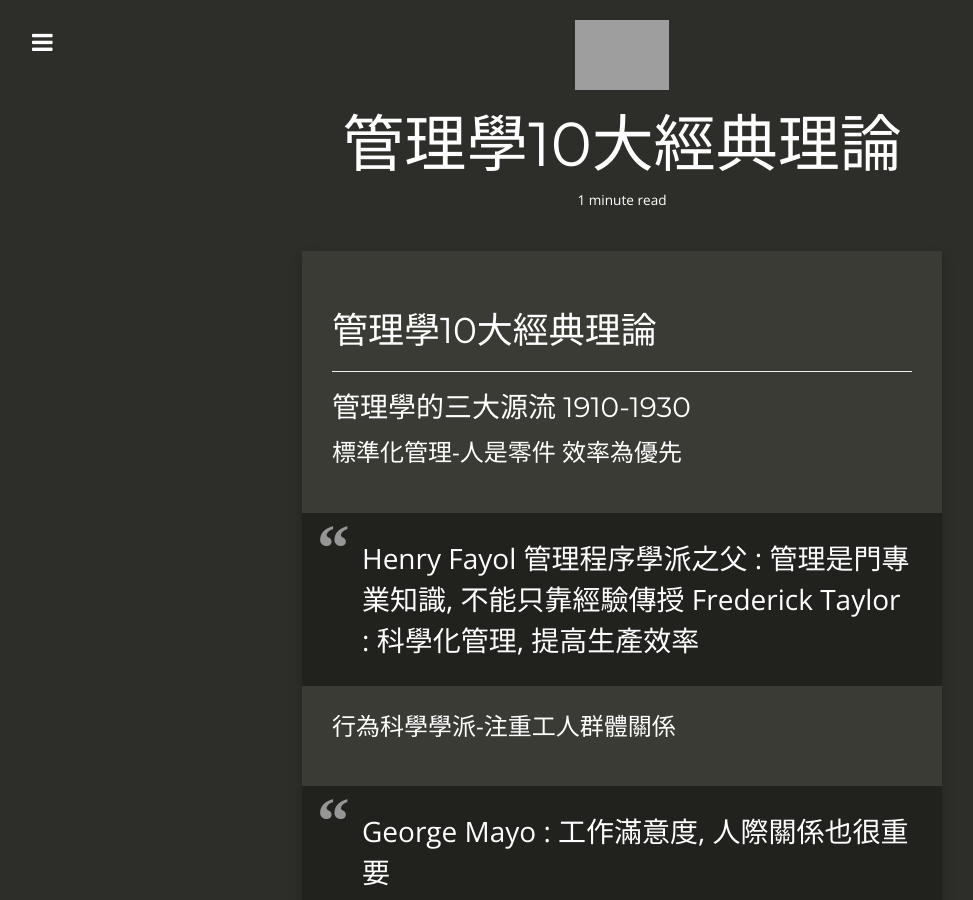
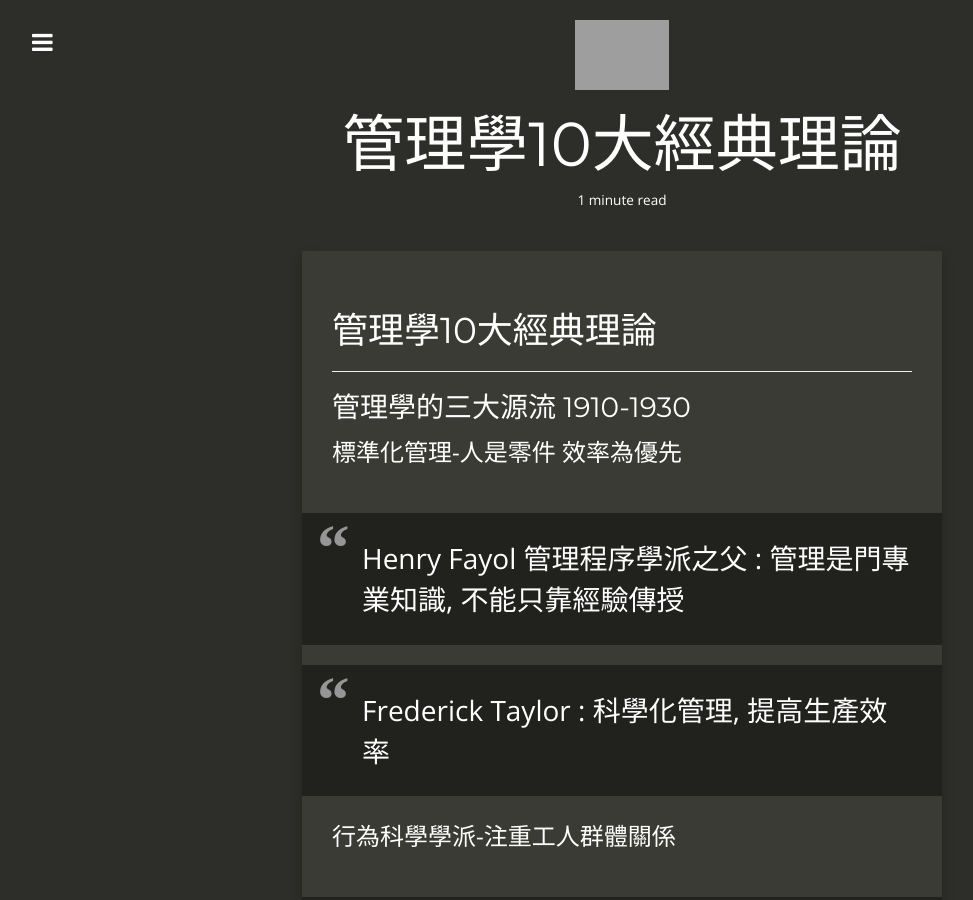
Before and after one commit to jeremywangyuan/Jeremywangyuan.github.io, a Jekyll site: the page built from _posts/2017-09-04-study-note.md, in a window 1280 px wide and 900 px high. Shown: the whole window, without its empty margins (18-991 px from the left). Built offline with Jekyll 4.4.1, drawn with Linux system fonts in a browser that asks for light colours; nearby versions of some CDN libraries; grey boxes are pictures that could not be loaded.

```diff
--- a/_posts/2017-09-04-study-note.md
+++ b/_posts/2017-09-04-study-note.md
@@ -14,7 +14,8 @@ tags:
 ### 管理學的三大源流 1910-1930
 標準化管理-人是零件 效率為優先
 >Henry Fayol 管理程序學派之父 : 管理是門專業知識, 不能只靠經驗傳授
- Frederick Taylor : 科學化管理, 提高生產效率
+
+>Frederick Taylor : 科學化管理, 提高生產效率
 
 
 行為科學學派-注重工人群體關係
```
